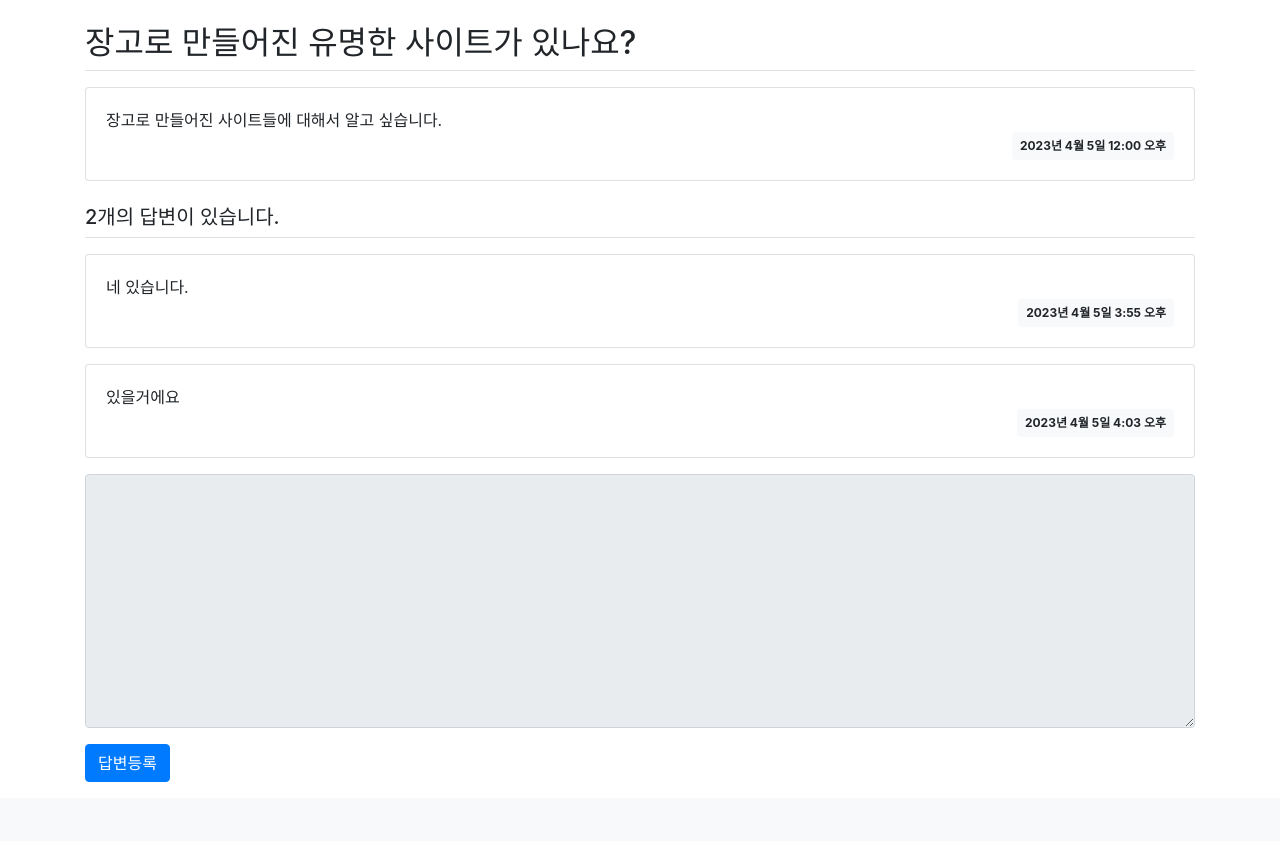
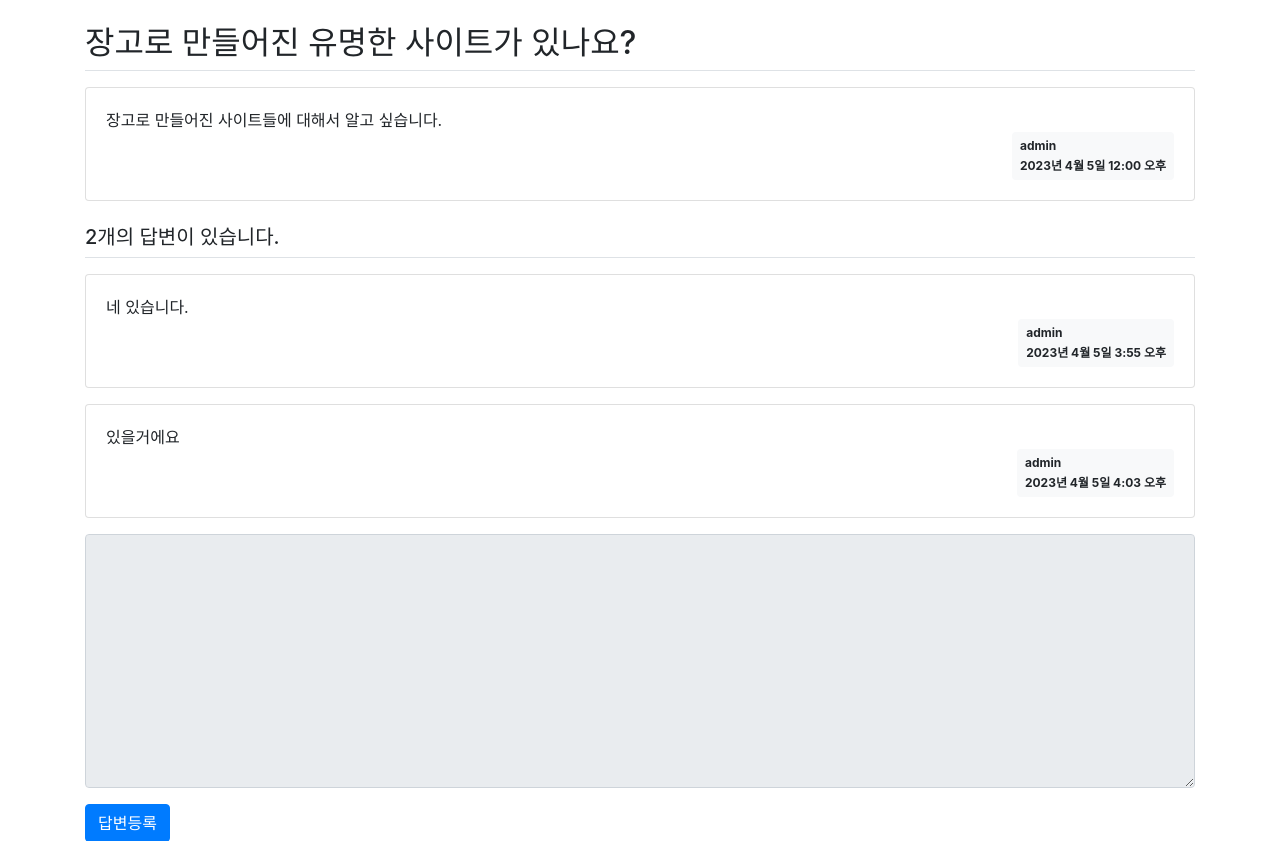
Before and after one commit to petiechoi/python_django, a Django app: page /community/3/ in a window 1280 px wide. Shown: the part 57-898 px from the top of the page. Before the commit the page ends 839 px from the top, so only its background shows below. Run offline with Django 4.2, Linux system fonts and the light colour scheme; data comes from the database, SQL or seed files in the repository; some libraries are stand-ins or nearby versions.

Commit message:
03-7 글쓴이 표시하기 - 부트스트랩 디자인 및 html 수정

```diff
--- a/mysite/templates/community/question_detail.html
+++ b/mysite/templates/community/question_detail.html
@@ -6,8 +6,9 @@
         <div class="card-body">
             <div class="card-text" style="white-space: pre-line;">{{ question.content }}</div>
             <div class="d-flex justify-content-end">
-                <div class="badge badge-light p-2">
-                    {{ question.create_date }}
+                <div class="badge badge-light p-2 text-left" >
+                    <div class="mb-2"> {{ question.author.username }} </div>
+                    <div>{{ question.create_date }}</div>
                 </div>
             </div>
         </div>
@@ -18,8 +19,9 @@
         <div class="card-body">
             <div class="card-text" style="white-space: pre-line;">{{ answer.content }}</div>
             <div class="d-flex justify-content-end">
-                <div class="badge badge-light p-2">
-                    {{ answer.create_date }}
+                <div class="badge badge-light p-2 text-left">
+                    <div class="mb-2">{{ answer.author.username }}</div>
+                    <div>{{ answer.create_date }}</div>
                 </div>
             </div>
         </div>
```
Also changed, not shown: mysite/templates/community/question_list.html (+6 -4 lines).
